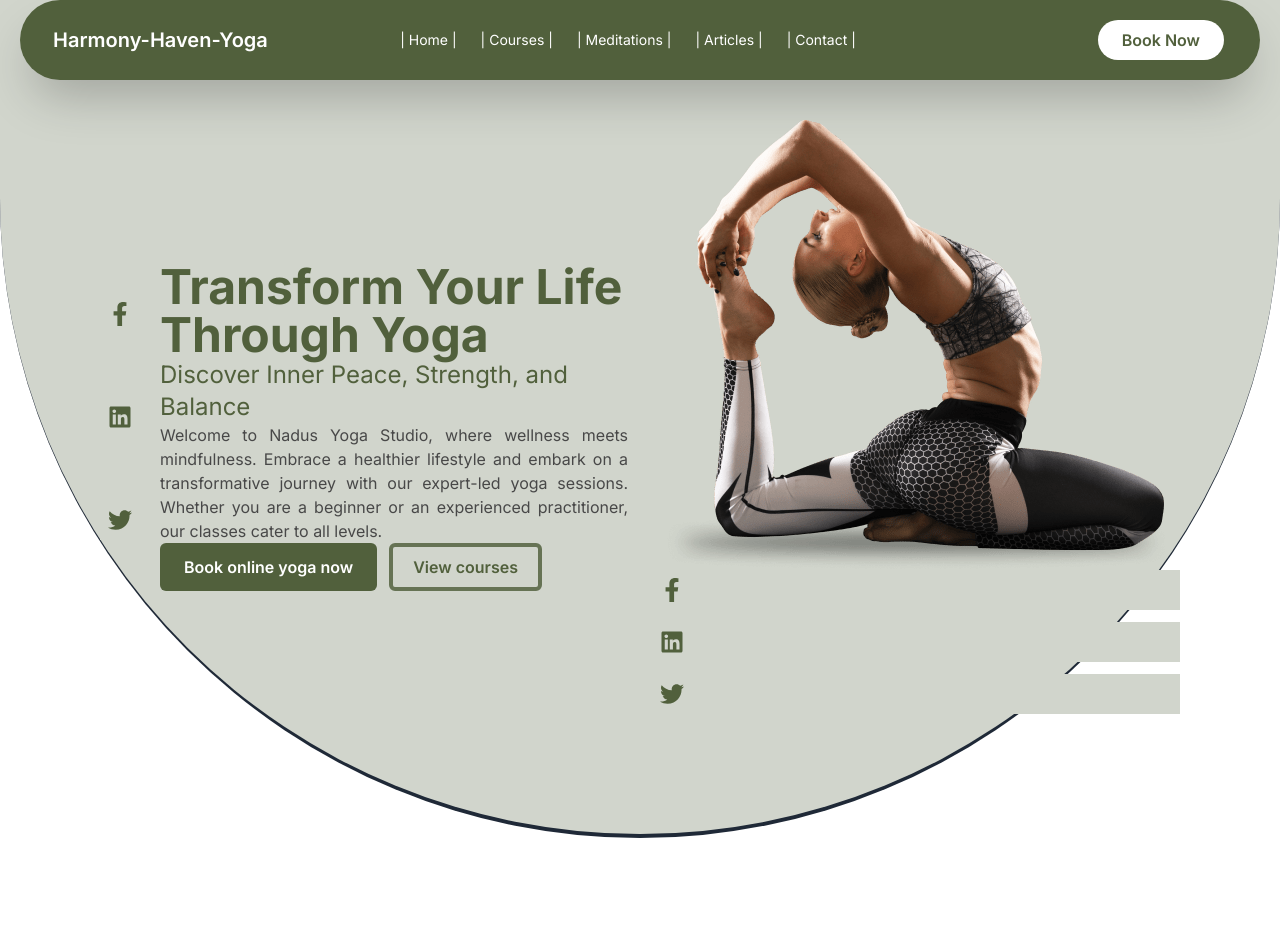
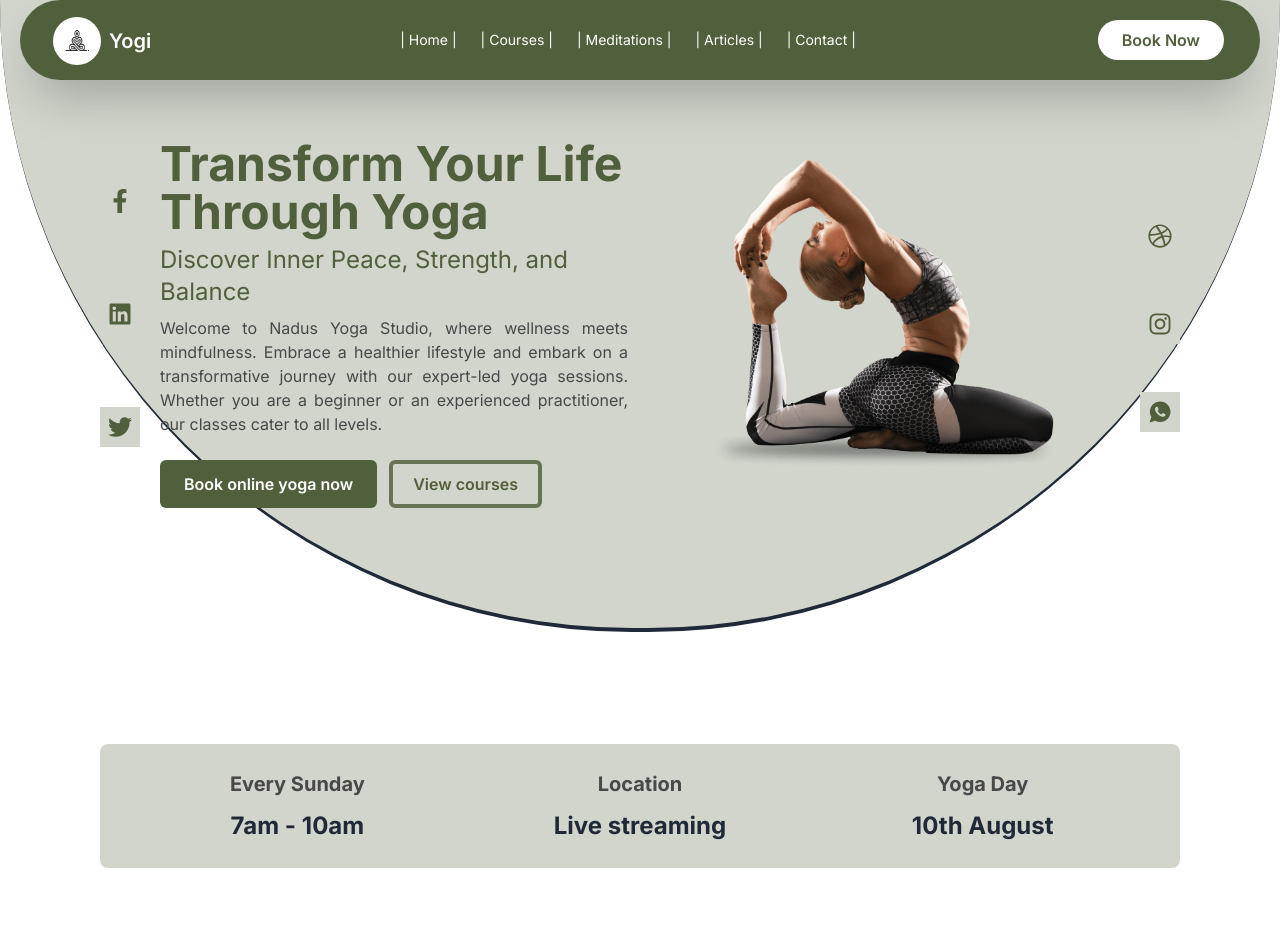
Before and after one commit to mahfuja5768/harmony-haven-yoga, a Next.js app: page / in a window 1280 px wide. Shown: the top 948 px of the page. Built offline with nearby package versions, Linux system fonts and the light colour scheme.

Commit message:
start contact section

```diff
--- a/src/app/layout.js
+++ b/src/app/layout.js
@@ -4,7 +4,7 @@ import "./globals.css";
 const inter = Inter({ subsets: ["latin"] });
 
 export const metadata = {
-  title: "Harmony-Haven-Yoga",
+  title: "Yogi",
   description: "Generated by create next app",
 };
 
--- a/src/app/page.js
+++ b/src/app/page.js
@@ -3,6 +3,7 @@ import Navbar from "@/components/shared/Navbar";
 import Banner from "@/components/ui/Banner";
 import Certificate from "@/components/ui/Certificate";
 import Client from "@/components/ui/Client";
+import Contact from "@/components/ui/Contact";
 import NewsLetter from "@/components/ui/NewsLetter";
 import Schedule from "@/components/ui/Schedule";
 export default function HomePage() {
@@ -13,6 +14,7 @@ export default function HomePage() {
       <Schedule />
       <Certificate />
       <Client />
+      <Contact />
       <NewsLetter />
       <Footer />
     </div>
--- a/src/components/shared/Footer.js
+++ b/src/components/shared/Footer.js
@@ -1,6 +1,7 @@
 import Link from "next/link";
-import Container from "./Container";
+import logo from '../../assets/images/logo.png'
 import { FaFacebookF, FaLinkedin, FaMailBulk, FaTwitter } from "react-icons/fa";
+import Image from "next/image";
 
 const Footer = () => {
   const navItems = [
@@ -27,26 +28,31 @@ const Footer = () => {
   ];
 
   return (
-    <div className=" relative bg-primary pt-24 rounded-t-full">
+    <div className=" relative bg-primary pt-28 rounded-t-full">
       <div className="max-w-[1240px] mx-auto text-white">
         <div className="">
-          <div className=" flex flex-col md:flex-row gap-5 justify-between items-center border-b-2 border-r-4 p-5 border-dotted">
-            <div className="">
-              <h2 className="text-3xl font-medium mb-5">Harmony-Haven-Yoga</h2>
+          <div className=" flex flex-coli xl:flex-row gap-8 xl:justify-around justify-center items-center border-b-2 border-r-4 p-5 border-dashed">
+          <div className="">
+              <h2 className="text-3xl font-medium mb-5 flex items-center gap-3">
+                <span>Yogi</span>
+                <Image src={logo} alt="logo"  className=" bg-white rounded-full h-12 w-12"/>
+              </h2>
               <h3>5123 Market St. #22B Charlottesville, California 44635</h3>
               <p>Phn - +999333222</p>
               <p>email - harmonyHavenYoga@gamil.com</p>
             </div>
-            <div className="flex flex-col">
+          <div className="flex flex-col">
               <h6 className="text-xl font-semibold">You Can Learn</h6>
               <a className="link link-hover">Yoga Practices and Techniques</a>
               <a className="link link-hover">Community Building</a>
               <a className="link link-hover">Personalized Guidance</a>
               <a className="link link-hover">Engagement and Inspiration</a>
             </div>
+
+
           </div>
 
-          <div className="flex gap-5 justify-between items-center border-t-2 border-l-4 p-5 border-dotted">
+          <div className="flex gap-12 xl:justify-around justify-center items-center border-t-2 border-l-4 p-5 border-dashed">
             <div>
               <h6 className="text-xl font-semibold">Links</h6>
               {navItems.map((item) => (
@@ -70,7 +76,7 @@ const Footer = () => {
             <span className="text-2xl font-semibold"> Follow us on -</span>
             <hr />
             <nav className="flex justify-center items-center mt-5">
-              <div className="flex justify-start md:items-center   md:justify-center gap-3">
+              <div className="flex justify-start lg:items-center   lg:justify-center gap-3">
                 <a
                   href="https://www.facebook.com/"
                   className="hover:-translate-y-2 duration-300 bg-secondary text-black p-2 hover:bg-transparent hover:text-secondary"
--- a/src/components/shared/Navbar.js
+++ b/src/components/shared/Navbar.js
@@ -1,4 +1,6 @@
 import Link from "next/link";
+import logo from "../../assets/images/logo.png";
+import Image from "next/image";
 
 const Navbar = () => {
   const navItems = [
@@ -55,7 +57,10 @@ const Navbar = () => {
             ))}
           </ul>
         </div>
-        <a className="btn btn-ghost text-xl">Harmony-Haven-Yoga</a>
+        <a className="btn btn-ghost text-xl flex justify-center">
+          <Image src={logo} alt="logo"  className=" bg-white rounded-full h-12 w-12"/>
+          <span>Yogi</span>
+        </a>
       </div>
       <div className="navbar-center hidden lg:flex">
         <ul className="menu menu-horizontal px-1">
--- a/src/components/ui/Banner.js
+++ b/src/components/ui/Banner.js
@@ -2,15 +2,17 @@ import Image from "next/image";
 import bannerImg from "../../assets/images/yoga-coach.png";
 import Container from "../shared/Container";
 import CustomButton from "../shared/CustomButton";
-import { FaFacebookF, FaLinkedin, FaTwitter } from "react-icons/fa";
+import { FaFacebookF, FaLinkedin, FaTwitter , FaDribbble, FaInstagram , } from "react-icons/fa";
+import { IoLogoWhatsapp } from "react-icons/io";
+
 
 const Banner = () => {
   return (
     <div className=" bg-[#d1d5cc] py-2 rounded-b-full border-b-4 border-r-primary ">
       <Container>
-        <div className="grid grid-cols-1 md:grid-cols-2 justify-center md:justify-between gap-6 items-center">
+        <div className="grid grid-cols-1 xl:grid-cols-2 justify-center md:justify-between gap-6 items-center">
           <div className="flex gap-5 space-y-5">
-            <div className=" hidden md:flex  flex-col justify-evenly text-primary gap-3 text-2xl">
+            <div className=" hidden xl:flex  flex-col justify-evenly text-primary gap-3 text-2xl">
               <a
                 href="https://www.facebook.com/"
                 className="hover:-translate-y-2 duration-300 bg-secondary text-black p-2 hover:bg-transparent hover:text-secondary"
@@ -37,7 +39,7 @@ const Banner = () => {
               <h1 className=" text-5xl w-full text-[#51603c] font-bold">
                 Transform Your Life Through Yoga
               </h1>
-              <h3 className="text-2xl text-primary">
+              <h3 className="text-2xl text-primary my-2">
                 Discover Inner Peace, Strength, and Balance
               </h3>
               <p className="text-gray text-justify">
@@ -47,42 +49,42 @@ const Banner = () => {
                 beginner or an experienced practitioner, our classes cater to
                 all levels.
               </p>
-              <div className="flex items-center gap-3">
+              <div className="flex items-center gap-3 mt-6">
                 <CustomButton isFill text={"Book online yoga now"} />
                 <CustomButton text={"View courses"} />
               </div>
             </div>
           </div>
-          <div>
-            {/* TODO FIXED IT */}
+          <div className="flex gap-6 space-y-5">
+
             <div className="flex flow-row gap-5">
               <Image
                 src={bannerImg}
-                className=" w-3/2 mx-auto"
+                className=" w-3/4 lg:w-3/4 md:w-1/2 mx-auto"
                 alt="bannerImg"
               />
             </div>
-            <div className=" hidden md:flex  flex-col justify-evenly text-primary gap-3 text-2xl">
+            <div className=" hidden xl:flex  flex-col justify-evenly text-primary gap-3 text-2xl">
               <a
                 href="https://www.facebook.com/"
                 className="hover:-translate-y-2 duration-300 bg-secondary text-black p-2 hover:bg-transparent hover:text-secondary"
                 target="blank"
               >
-                <FaFacebookF className="text-primary"></FaFacebookF>
+                <FaDribbble className="text-primary"></FaDribbble>
               </a>
               <a
                 href="https://www.dribbble.com/"
                 className="hover:-translate-y-2 duration-300 bg-secondary text-black p-2 hover:bg-transparent hover:text-secondary"
                 target="blank"
               >
-                <FaLinkedin className="text-primary"></FaLinkedin>
+                <FaInstagram className="text-primary"></FaInstagram>
               </a>
               <a
                 href="https://www.twitter.com/"
                 className="hover:-translate-y-2 duration-300 bg-secondary text-black p-2 hover:bg-transparent hover:text-secondary"
                 target="blank"
               >
-                <FaTwitter className="text-primary"></FaTwitter>
+                <IoLogoWhatsapp className="text-primary"></IoLogoWhatsapp>
               </a>
             </div>
           </div>
--- /dev/null
+++ b/src/components/ui/Contact.js
@@ -0,0 +1,33 @@
+import Image from "next/image";
+import Container from "../shared/Container";
+import ContactImg from "../../assets/images/c5.jpg";
+import LogoImg from "../../assets/images/logo.png";
+
+export default function Contact() {
+  return (
+    <Container>
+      <div className="flex ">
+        <Image
+          src={ContactImg}
+          className=" w-3/4 lg:w-3/4 md:w-1/2 mx-auto"
+          alt="ContactImg"
+        />
+      </div>
+      <div>
+        <Image
+          src={LogoImg}
+          className=" w-3/4 lg:w-3/4 md:w-1/2 mx-auto"
+          alt="LogoImg"
+        />
+        <h2>Schedule a call with me to see if I can help.</h2>
+        <p>
+          We are here to help you on your yoga journey. Whether you have
+          questions about our classes, need assistance with booking, or just
+          want to say hello, we would love to hear from you.
+        </p>
+        <hr />
+
+      </div>
+    </Container>
+  );
+}
--- a/src/components/ui/Schedule.js
+++ b/src/components/ui/Schedule.js
@@ -4,7 +4,7 @@ const Schedule = () => {
   return (
    <div className="">
      <Container>
-      <div className="grid grid-cols-1 md:grid-cols-3 border-2 rounded-lg border-secondary p-6 justify-center items-center">
+      <div className=" bg-secondary grid grid-cols-1 md:grid-cols-3 justify-around text-center border-2 rounded-lg border-secondary p-6 items-center">
         <div>
           <h3 className=" font-bold text-gray mb-3 text-xl">Every Sunday</h3>
           <h2 className=" font-bold text-2xl">7am - 10am</h2>
```
Also changed, not shown: src/assets/images/logo.png (added).
